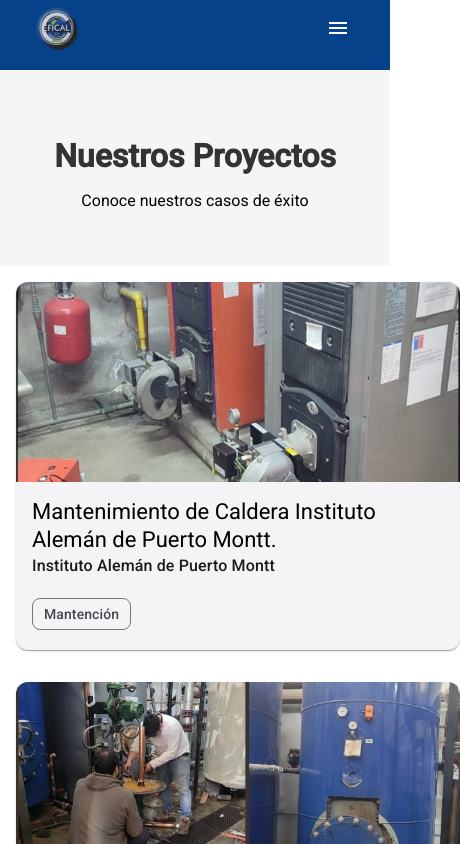
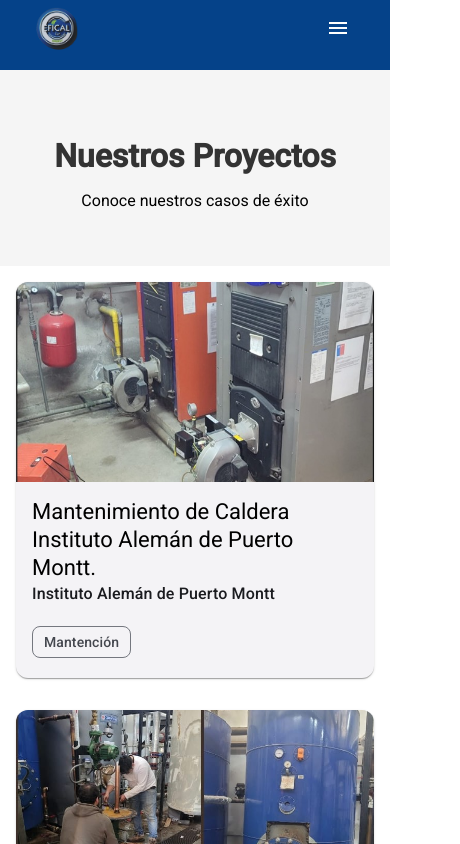
Before and after one commit to aforuboiafk/efical-spa, an Angular app: page /trabajos in a window 390 px wide. Shown: the top 844 px of the page, 460 px wide, since content can reach past the window. Built offline with nearby package versions, Linux system fonts and the light colour scheme.

Commit message:
hotfix/responsive-works

```diff
--- a/src/app/components/proyectos/proyectos.component.css
+++ b/src/app/components/proyectos/proyectos.component.css
@@ -23,6 +23,11 @@
     height: 100%;
     display: flex;
     flex-direction: column;
+    transition: transform 0.3s ease;
+  }
+
+  .project-card:hover {
+    transform: translateY(-5px);
   }
 
   .project-card img {
@@ -48,6 +53,10 @@
       grid-template-columns: 1fr;
       padding: 1rem;
     }
+
+    .project-card img {
+      width: 100%;
+    }
   }
 
   .clickable-chip {
```
